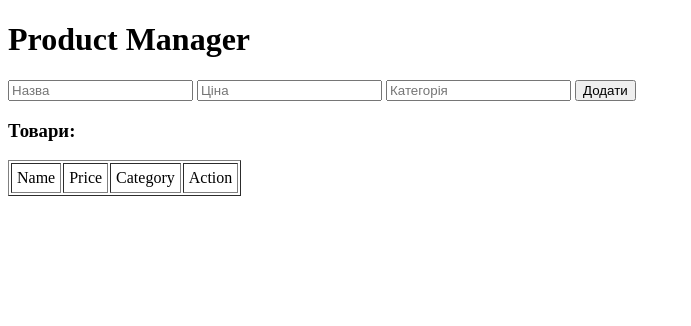
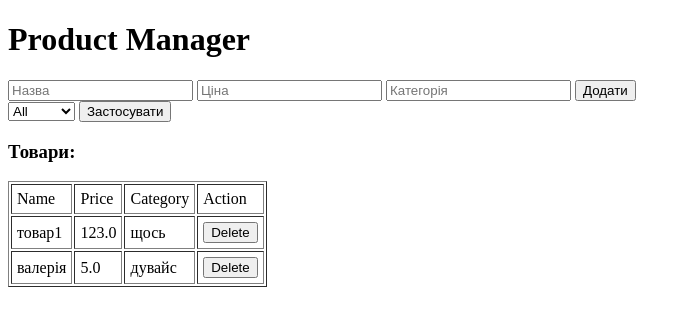
Before and after one commit to verazhil2200/rtyui, a Flask app: page / in a window 1280 px wide. Shown: the top 326 px of the page, without its empty margins (0-691 px from the left). Run offline with Flask 3, Linux system fonts and the light colour scheme.

Commit message:
Integrated SQLite, removed comments, fixed delete

```diff
--- /dev/null
+++ b/action_db.py
@@ -0,0 +1,24 @@
+from models import Product
+
+def get_all_products():
+    return Product.select()
+
+
+def get_product_by_category(category: str):
+    return Product.select().where(Product.category == category)
+
+
+def get_all_categories():
+    return Product.select(Product.category).distinct().order_by(Product.category)
+
+
+def product_exist(name) -> bool:
+    return Product.select().where(Product.name == name).exists()
+
+
+def add_product(name: str, price: float, category: str):
+    Product.create(name=name, price=price, category=category)
+
+
+def delete_product(name: str):
+    Product.delete().where(Product.name == name).execute()
--- a/app.py
+++ b/app.py
@@ -1,34 +1,45 @@
 from flask import Flask, render_template, request, redirect, url_for, flash
+from models import init_db
+from action_db import *
 
 app = Flask(__name__)
 app.secret_key = '123'
-products = []
+init_db()
+
 
 @app.route('/', methods=['GET', 'POST'])
 def index():
     if request.method == 'POST':
-        name = request.form.get('name')
-        price = request.form.get('price')
-        category = request.form.get('category')
+        name = request.form.get('name').lower()
+        price = float(request.form.get('price'))
+        category = request.form.get('category').lower()
 
-        for item in products:
-            if item.get('name') == name:
-                flash('Такий товар вже є!')
-                break
+        if product_exist(name):
+            flash('Такий товар вже є!')
         else:
-            info_product = {'name': name, 'price': price, 'category': category}
-            products.append(info_product)
+            add_product(name, price, category)
 
         return redirect(url_for('index'))
 
-    return render_template('index.html', products=products)
+    all_categories = get_all_categories()
+
+    choice_category = request.args.get('category', 'all')
+
+    if choice_category == 'all':
+        filter_products = get_all_products()
+    else:
+        filter_products = get_product_by_category(choice_category)
+
+    return render_template('index.html',
+                           products=filter_products,
+                           categories=all_categories,
+                           choice_category=choice_category)
 
 
-@app.route('/delete/<int:index>')
-def delete(index):
-    if 0 <= index < len(products):
-        deleted_product = products.pop(index)
-        flash(f"Товар {deleted_product['name']} видалено!")
+@app.route('/delete/<name>')
+def delete(name):
+    delete_product(name)
+    flash(f"Товар {name} видалено!")
     return redirect(url_for('index'))
 
 
--- /dev/null
+++ b/models.py
@@ -0,0 +1,19 @@
+from peewee import *
+
+db = SqliteDatabase('db.sqlite')
+
+
+class BaseModel(Model):
+    class Meta:
+        database = db
+
+
+class Product(BaseModel):
+    name = TextField()
+    price = FloatField()
+    category = TextField()
+
+
+def init_db():
+    db.connect()
+    db.create_tables([Product])
--- a/templates/index.html
+++ b/templates/index.html
@@ -1,11 +1,9 @@
 <!DOCTYPE html>
 <html lang="en">
-
 <head>
   <meta charset="UTF-8">
   <title>ProductManager</title>
 </head>
-
 <body>
   <h1>Product Manager</h1>
 
@@ -23,6 +21,20 @@
       <input type="text" name="category" placeholder="Категорія" required>
 
       <button type="submit">Додати</button>
+  </form>
+
+  <form method="GET">
+    <select name="category">
+      <option value="all" {% if choice_category=='all' %} selected {% endif %}>All</option>
+
+      {% for row in categories %}
+        <option value="{{ row.category }}" {% if choice_category==row.category %} selected {% endif %} >
+          {{ row.category.title() }}
+        </option>
+      {% endfor %}
+    </select>
+
+    <button type="submit">Застосувати</button>
   </form>
 
   <h3>Товари:</h3>
@@ -44,7 +56,7 @@
             <td>{{ item['category'] }}</td>
             <td>
 
-          <a href="{{ url_for('delete', index=loop.index0) }}">
+              <a href="{{ url_for('delete', name=item['name']) }}">
                 <button type="submit">Delete</button>
               </a>
 
@@ -55,5 +67,4 @@
   </table>
 
 </body>
-
 </html>
```
Also changed, not shown: db.sqlite (added). Lines whose indentation alone changed are shown as unchanged.
